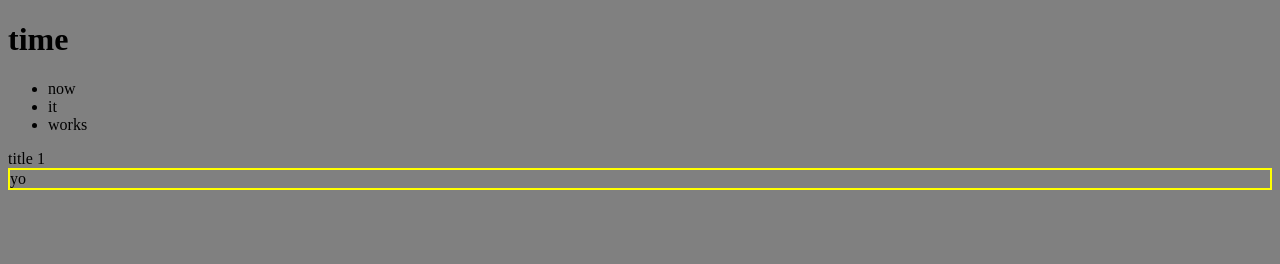
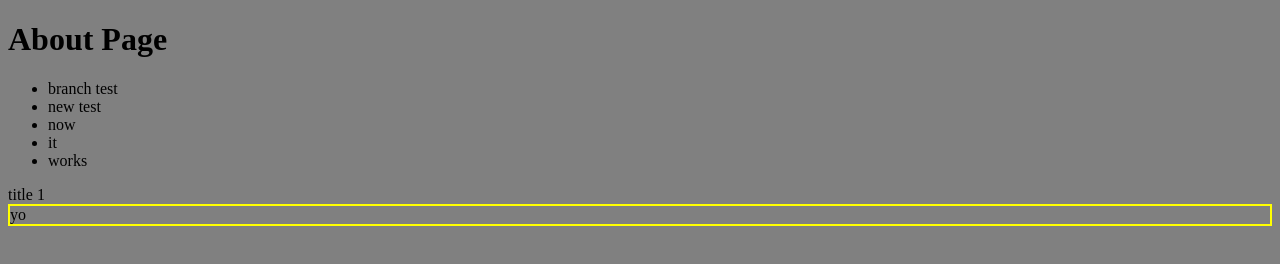
Before and after one commit to JasonTcode/fourth-times-a-charm, a plain HTML site: page index.html in a window 1280 px wide. Drawn offline with Linux system fonts and the light colour scheme.

Commit message:
i dont know

```diff
--- a/index.html
+++ b/index.html
@@ -13,12 +13,16 @@
         <link rel="stylesheet" href="styles.css">
     </head>
     <body>
-        <h1>time</h1>
+        <h1>About Page</h1>
         <ul>
+            <li>branch test</li>
+            <li>new test</li>
             <li>now</li>
             <li>it</li>
             <li>works</li>
         </ul>
+
+
         <section>title 1</section>
         <footer><div class="main">yo</div></footer>
 
```
